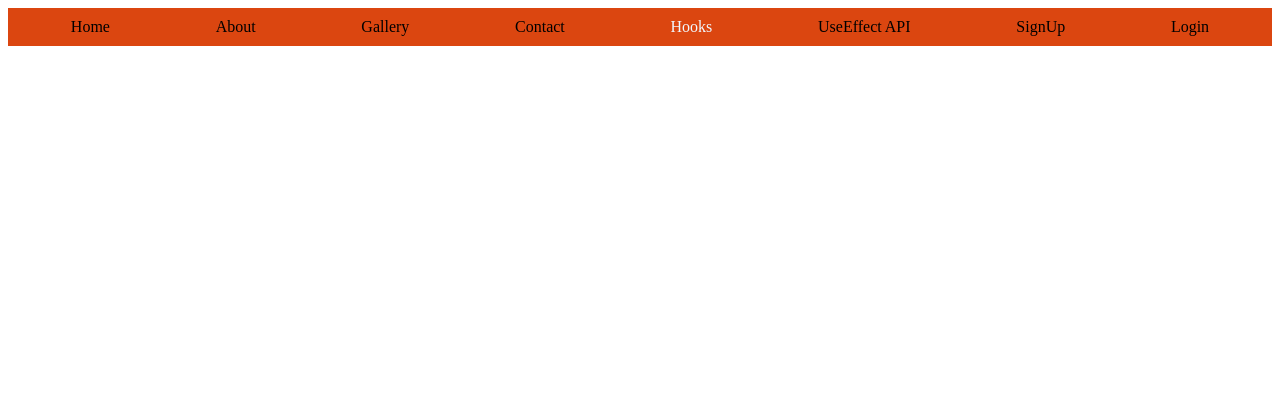
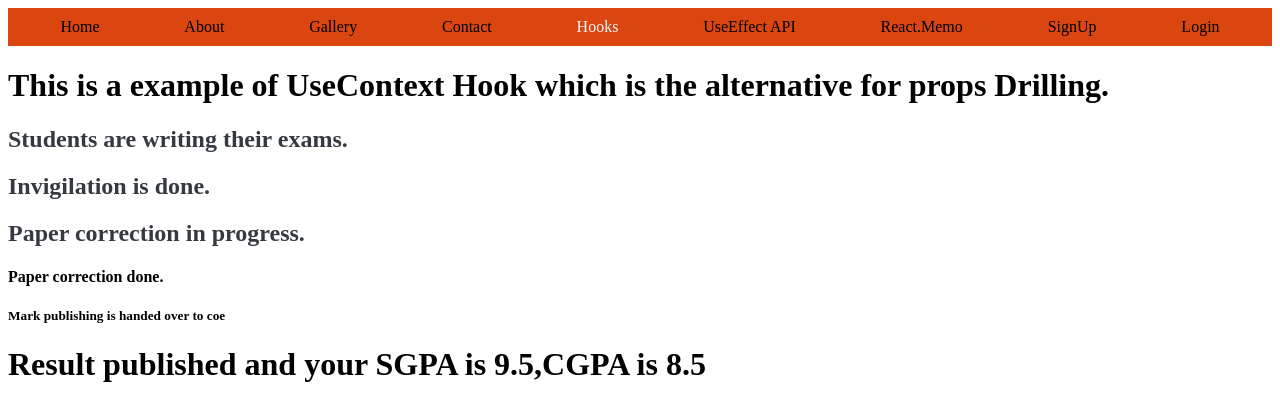
Before and after one commit to antoshreya/Mernproject2025, a React (Vite) app in the folder seceFrontend/: page /usecontext in a window 1280 px wide. Shown: the top 420 px of the page. Built offline with nearby package versions, Linux system fonts and the light colour scheme.

Commit message:
Afternoon session files

```diff
--- a/seceFrontend/src/App.jsx
+++ b/seceFrontend/src/App.jsx
@@ -16,6 +16,8 @@ import UseRef from './components/FunctionalComponents/Hooks/UseRef.jsx';
 import UseMemo from './components/FunctionalComponents/Hooks/UseMemo.jsx';
 import UseCallback from './components/FunctionalComponents/Hooks/UseCallback.jsx';
 import ReactLifecycleMethods from './components/classComponents/ReactLifecycleMethods.jsx';
+import UseContext from './components/FunctionalComponents/Hooks/UseContext';
+import Memo from './components/FunctionalComponents/Memoization/Memo.jsx';
 function App() {
   const [count, setCount] = useState(0)
 
@@ -40,6 +42,10 @@ function App() {
       <Route path="/usememo"element={<UseMemo />}></Route>
       <Route path="/usereducer"element={<UseReducer />}></Route>
       <Route path="/usecall"element={<UseCallback />}></Route>
+
+
+      <Route path="/usecontext"element={<UseContext />}></Route>
+      <Route path="/memo"element={<Memo />}></Route>
       </Routes>
     </BrowserRouter>
   )
--- /dev/null
+++ b/seceFrontend/src/components/FunctionalComponents/ContextComponents/CoE.jsx
@@ -0,0 +1,12 @@
+import ExamResults from "./ExamResults";
+
+const CoE =()=>{
+    return (
+        <div>
+<h4>Paper correction done.</h4>
+<h5>Mark publishing is handed over to coe</h5>
+<ExamResults />
+        </div>
+    )
+}
+export default CoE;
--- /dev/null
+++ b/seceFrontend/src/components/FunctionalComponents/ContextComponents/ExamResults.jsx
@@ -0,0 +1,13 @@
+import { useContext } from "react";
+import { ThemeProvider } from "../Hooks/UseContext";
+
+const ExamResults=()=>{
+    const res=useContext(ThemeProvider)
+    return(
+        <div>
+            {console.log(res)}
+          <h1>Result published and your SGPA is {res.sgpa},CGPA is {res.cgpa}</h1>
+        </div>
+    )
+}
+export default ExamResults;
--- /dev/null
+++ b/seceFrontend/src/components/FunctionalComponents/ContextComponents/Faculty.jsx
@@ -0,0 +1,11 @@
+import CoE from "./CoE";
+
+const Faculty =()=>{
+    return (
+        <div>
+<h2>Paper correction in progress.</h2>
+<CoE />
+        </div>
+    )
+}
+export default Faculty;
--- /dev/null
+++ b/seceFrontend/src/components/FunctionalComponents/ContextComponents/Invigilator.jsx
@@ -0,0 +1,11 @@
+import Faculty from "./Faculty";
+
+const Invigilator =()=>{
+    return (
+        <div>
+<h2>Invigilation is done.</h2>
+<Faculty />
+        </div>
+    )
+}
+export default Invigilator;
--- /dev/null
+++ b/seceFrontend/src/components/FunctionalComponents/Hooks/UseContext.jsx
@@ -0,0 +1,16 @@
+import Invigilator from "../ContextComponents/Invigilator";
+import { createContext } from "react";
+
+export const ThemeProvider=createContext()
+const UseContext=()=>{
+    return(
+        <div>
+            <ThemeProvider.Provider value={{sgpa:9.5,cgpa:8.5}}>
+            <h1>This is a example of UseContext Hook which is the alternative for props Drilling.</h1>
+            <h2>Students are writing their exams.</h2>
+            <Invigilator />
+            </ThemeProvider.Provider>
+        </div>
+    )
+}
+export default UseContext;
--- /dev/null
+++ b/seceFrontend/src/components/FunctionalComponents/Memoization/Memo.jsx
@@ -0,0 +1,17 @@
+import { useState } from "react"
+import UpdateNumber from "./UpdateNumber"
+import UpdateText from "./UpdateText"
+const Memo=()=>{
+    var[num,setNum]=useState(0)
+    var[num1,setNum1]=useState(0)
+    return(
+        <div>
+            <h2>This page is meant for Optimization Process using React.memo</h2>
+            <UpdateNumber value={num}/>
+            <button onClick={()=>setNum(num+1)}>+</button>
+            <UpdateText value={num1}/>
+            <button onClick={()=>setNum1(num1+1)}>+</button>
+        </div>
+    )
+}
+export default Memo
--- /dev/null
+++ b/seceFrontend/src/components/FunctionalComponents/Memoization/UpdateNumber.jsx
@@ -0,0 +1,11 @@
+import { memo } from "react"
+const UpdateNumber=({value})=>{
+    console.log("Update number1")
+    return(
+        <div>
+            <h2> Update Number1</h2>
+            <h3>Value is {value}</h3>
+        </div>
+    )
+}
+export default memo(UpdateNumber)
--- /dev/null
+++ b/seceFrontend/src/components/FunctionalComponents/Memoization/UpdateText.jsx
@@ -0,0 +1,11 @@
+import { memo } from "react"
+const UpdateText=({value})=>{
+    console.log("Update number2")
+    return(
+        <div>
+            <h2>Update Number2</h2>
+            <h3>Value is {value}</h3>
+        </div>
+    )
+}
+export default memo(UpdateText)
--- a/seceFrontend/src/components/FunctionalComponents/Navbar.jsx
+++ b/seceFrontend/src/components/FunctionalComponents/Navbar.jsx
@@ -28,10 +28,13 @@ const Navbar=()=>{
                         <li><Link to='/usememo 'className="link">UseMemo</Link></li>
                         <li><Link to='/usecall 'className="link">UseCallback</Link></li>
                         <li><Link to='/react-lifecycle-methods 'className="link">ReactLifecycleMethods</Link></li>
+                        <li><Link to='/use-context 'className="link">UseContext</Link></li>
+
                     </ul>)}
                 </div>
 
                 <li><Link to='/useapi 'className="link">UseEffect API</Link></li>
+                <li><Link to='memo 'className="link">React.Memo</Link></li>
                 <li><Link to='/signup 'className="link">SignUp</Link></li>
                 <li><Link to='/login 'className="link">Login</Link></li>
 
```
